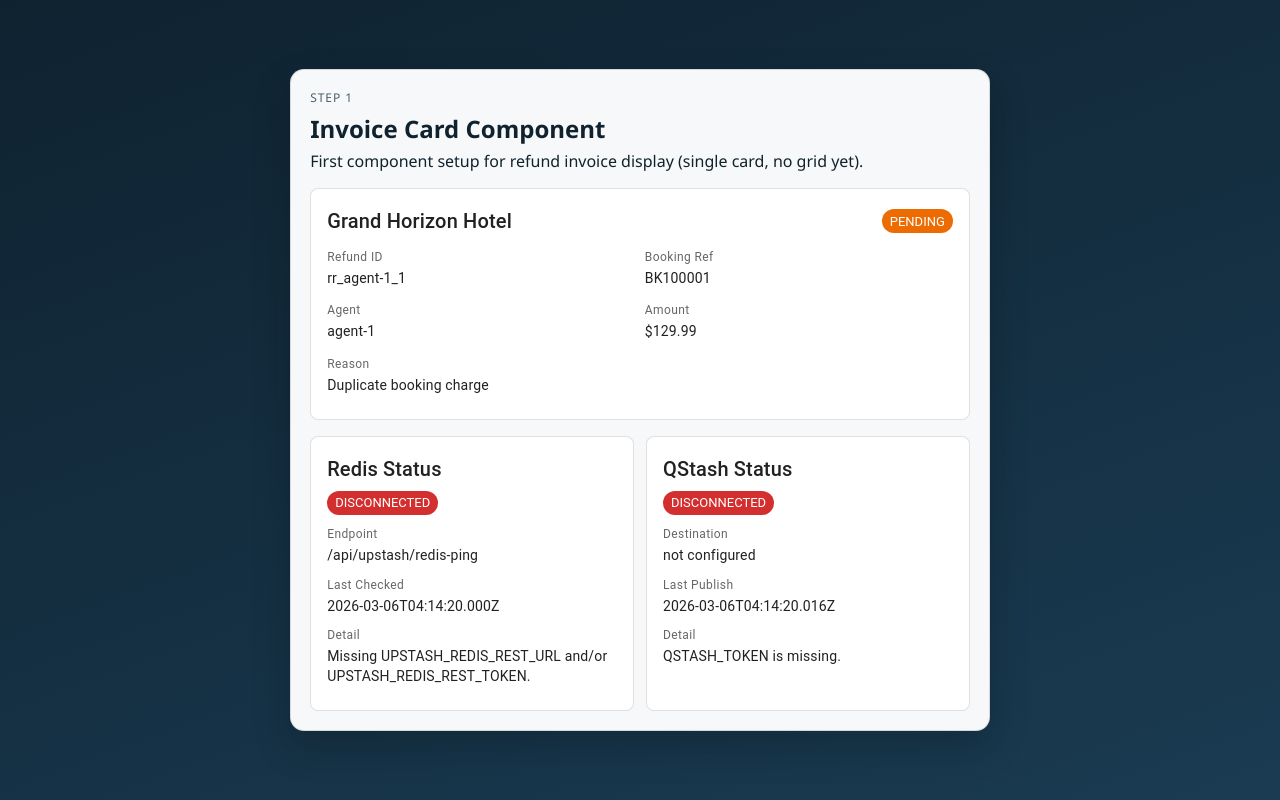
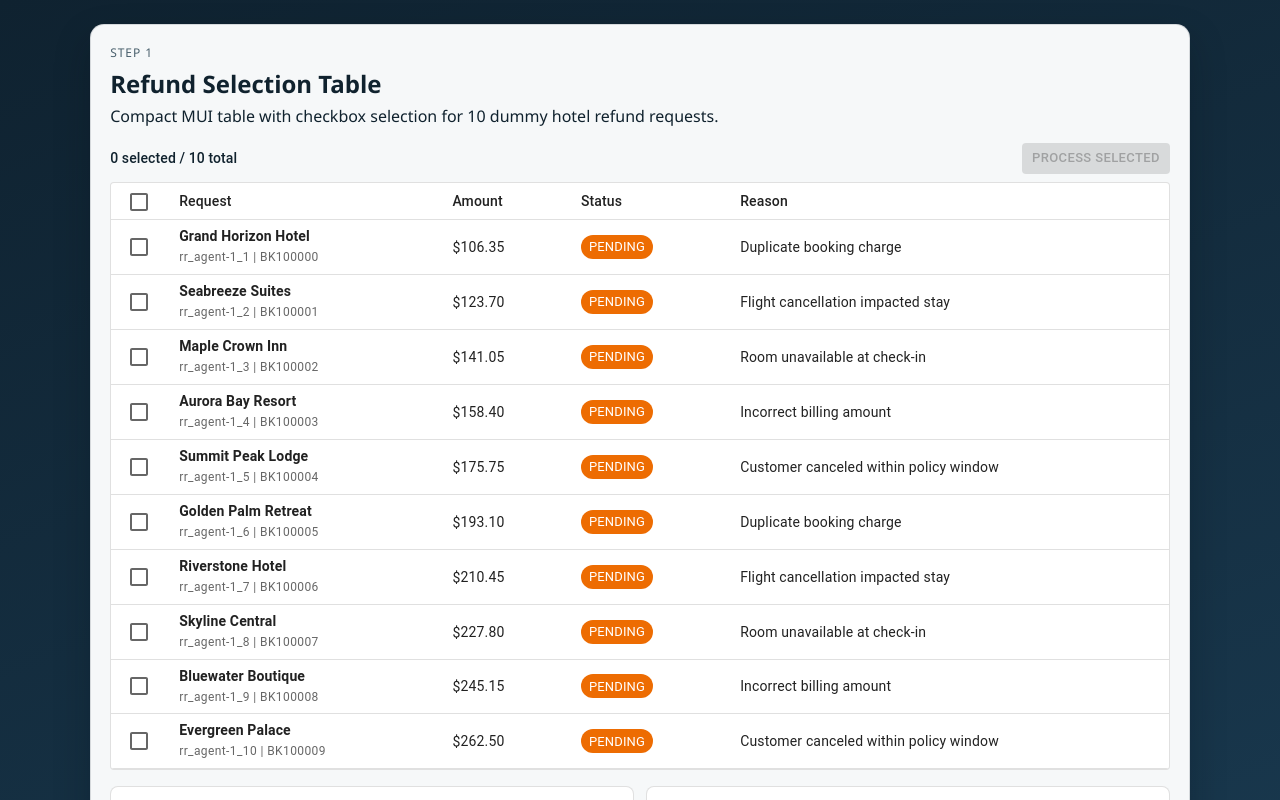
Before and after one commit to ninawekunal/agent-queues, a Next.js app: page / in a window 1280 px wide. Shown: the top 800 px of the page. Built offline with nearby package versions, Linux system fonts and the light colour scheme; no server answers.

Commit message:
feat: replace refund grid with compact mui table and row selection

```diff
--- a/src/app/globals.css
+++ b/src/app/globals.css
@@ -30,7 +30,7 @@ body {
 }
 
 .home-card {
-  width: min(700px, 100%);
+  width: min(1100px, 100%);
   border-radius: 14px;
   background: var(--card);
   border: 1px solid rgba(16, 34, 46, 0.14);
--- a/src/app/page.tsx
+++ b/src/app/page.tsx
@@ -1,30 +1,53 @@
-import { InvoiceCard } from "@/components/InvoiceCard";
+import { RefundSelectionTable } from "@/components/RefundSelectionTable";
 import { SystemStatusPanel } from "@/components/SystemStatusPanel";
 import type { RefundRequest } from "@/shared/contracts/refunds";
 
+const HOTEL_NAMES = [
+  "Grand Horizon Hotel",
+  "Seabreeze Suites",
+  "Maple Crown Inn",
+  "Aurora Bay Resort",
+  "Summit Peak Lodge",
+  "Golden Palm Retreat",
+  "Riverstone Hotel",
+  "Skyline Central",
+  "Bluewater Boutique",
+  "Evergreen Palace",
+];
+
+const REFUND_REASONS = [
+  "Duplicate booking charge",
+  "Flight cancellation impacted stay",
+  "Room unavailable at check-in",
+  "Incorrect billing amount",
+  "Customer canceled within policy window",
+];
+
+function createDummyRefunds(agentId: string, count: number): RefundRequest[] {
+  return Array.from({ length: count }, (_, index) => ({
+    id: `rr_${agentId}_${index + 1}`,
+    agentId,
+    hotelName: HOTEL_NAMES[index % HOTEL_NAMES.length],
+    bookingReference: `BK${String(100000 + index)}`,
+    amount: Number((89 + (index + 1) * 17.35).toFixed(2)),
+    currency: "USD",
+    reason: REFUND_REASONS[index % REFUND_REASONS.length],
+    status: "PENDING",
+    createdAt: new Date(Date.now() - index * 60_000).toISOString(),
+  }));
+}
+
 export default function Home() {
-  const sampleInvoice: RefundRequest = {
-    id: "rr_agent-1_1",
-    agentId: "agent-1",
-    hotelName: "Grand Horizon Hotel",
-    bookingReference: "BK100001",
-    amount: 129.99,
-    currency: "USD",
-    reason: "Duplicate booking charge",
-    status: "PENDING",
-    createdAt: new Date().toISOString(),
-  };
+  const dummyRefunds = createDummyRefunds("agent-1", 10);
 
   return (
     <main className="home-shell">
       <section className="home-card">
         <p className="eyebrow">Step 1</p>
-        <h1>Invoice Card Component</h1>
-        <p>
-          First component setup for refund invoice display (single card, no grid yet).
-        </p>
+        <h1>Refund Selection Table</h1>
+        <p>Compact MUI table with checkbox selection for 10 dummy hotel refund requests.</p>
         <div className="invoice-card-wrap">
-          <InvoiceCard invoice={sampleInvoice} />
+          <RefundSelectionTable refunds={dummyRefunds} />
         </div>
         <div className="status-wrap">
           <SystemStatusPanel />
--- /dev/null
+++ b/src/components/RefundSelectionTable.tsx
@@ -0,0 +1,128 @@
+"use client";
+
+import { useMemo, useState } from "react";
+import {
+  Button,
+  Checkbox,
+  Chip,
+  Paper,
+  Stack,
+  Table,
+  TableBody,
+  TableCell,
+  TableContainer,
+  TableHead,
+  TableRow,
+  Typography,
+} from "@mui/material";
+import type { RefundRequest } from "@/shared/contracts/refunds";
+
+interface RefundSelectionTableProps {
+  refunds: RefundRequest[];
+}
+
+function formatAmount(amount: number, currency: string): string {
+  return new Intl.NumberFormat("en-US", {
+    style: "currency",
+    currency,
+  }).format(amount);
+}
+
+export function RefundSelectionTable({ refunds }: RefundSelectionTableProps) {
+  const [selectedIds, setSelectedIds] = useState<Set<string>>(new Set());
+
+  const allIds = useMemo(() => refunds.map((refund) => refund.id), [refunds]);
+  const selectedCount = selectedIds.size;
+  const allSelected = refunds.length > 0 && selectedCount === refunds.length;
+  const someSelected = selectedCount > 0 && !allSelected;
+
+  const toggleAll = () => {
+    if (allSelected) {
+      setSelectedIds(new Set());
+      return;
+    }
+
+    setSelectedIds(new Set(allIds));
+  };
+
+  const toggleOne = (id: string) => {
+    setSelectedIds((prev) => {
+      const next = new Set(prev);
+      if (next.has(id)) {
+        next.delete(id);
+      } else {
+        next.add(id);
+      }
+      return next;
+    });
+  };
+
+  return (
+    <Stack spacing={1}>
+      <Stack direction="row" alignItems="center" justifyContent="space-between">
+        <Typography variant="subtitle2">
+          {selectedCount} selected / {refunds.length} total
+        </Typography>
+        <Button variant="contained" size="small" disabled={selectedCount === 0}>
+          Process Selected
+        </Button>
+      </Stack>
+
+      <TableContainer component={Paper} variant="outlined">
+        <Table size="small" aria-label="Refund request selection table">
+          <TableHead>
+            <TableRow>
+              <TableCell padding="checkbox">
+                <Checkbox
+                  checked={allSelected}
+                  indeterminate={someSelected}
+                  onChange={toggleAll}
+                  inputProps={{ "aria-label": "select all refund requests" }}
+                />
+              </TableCell>
+              <TableCell>Request</TableCell>
+              <TableCell>Amount</TableCell>
+              <TableCell>Status</TableCell>
+              <TableCell>Reason</TableCell>
+            </TableRow>
+          </TableHead>
+          <TableBody>
+            {refunds.map((refund) => {
+              const isSelected = selectedIds.has(refund.id);
+              return (
+                <TableRow key={refund.id} hover selected={isSelected}>
+                  <TableCell padding="checkbox">
+                    <Checkbox
+                      checked={isSelected}
+                      onChange={() => toggleOne(refund.id)}
+                      inputProps={{ "aria-label": `select ${refund.id}` }}
+                    />
+                  </TableCell>
+                  <TableCell>
+                    <Typography variant="body2" fontWeight={600} noWrap>
+                      {refund.hotelName}
+                    </Typography>
+                    <Typography variant="caption" color="text.secondary" noWrap>
+                      {refund.id} | {refund.bookingReference}
+                    </Typography>
+                  </TableCell>
+                  <TableCell>
+                    <Typography variant="body2">{formatAmount(refund.amount, refund.currency)}</Typography>
+                  </TableCell>
+                  <TableCell>
+                    <Chip label={refund.status} size="small" color="warning" />
+                  </TableCell>
+                  <TableCell>
+                    <Typography variant="body2" noWrap>
+                      {refund.reason}
+                    </Typography>
+                  </TableCell>
+                </TableRow>
+              );
+            })}
+          </TableBody>
+        </Table>
+      </TableContainer>
+    </Stack>
+  );
+}
```
